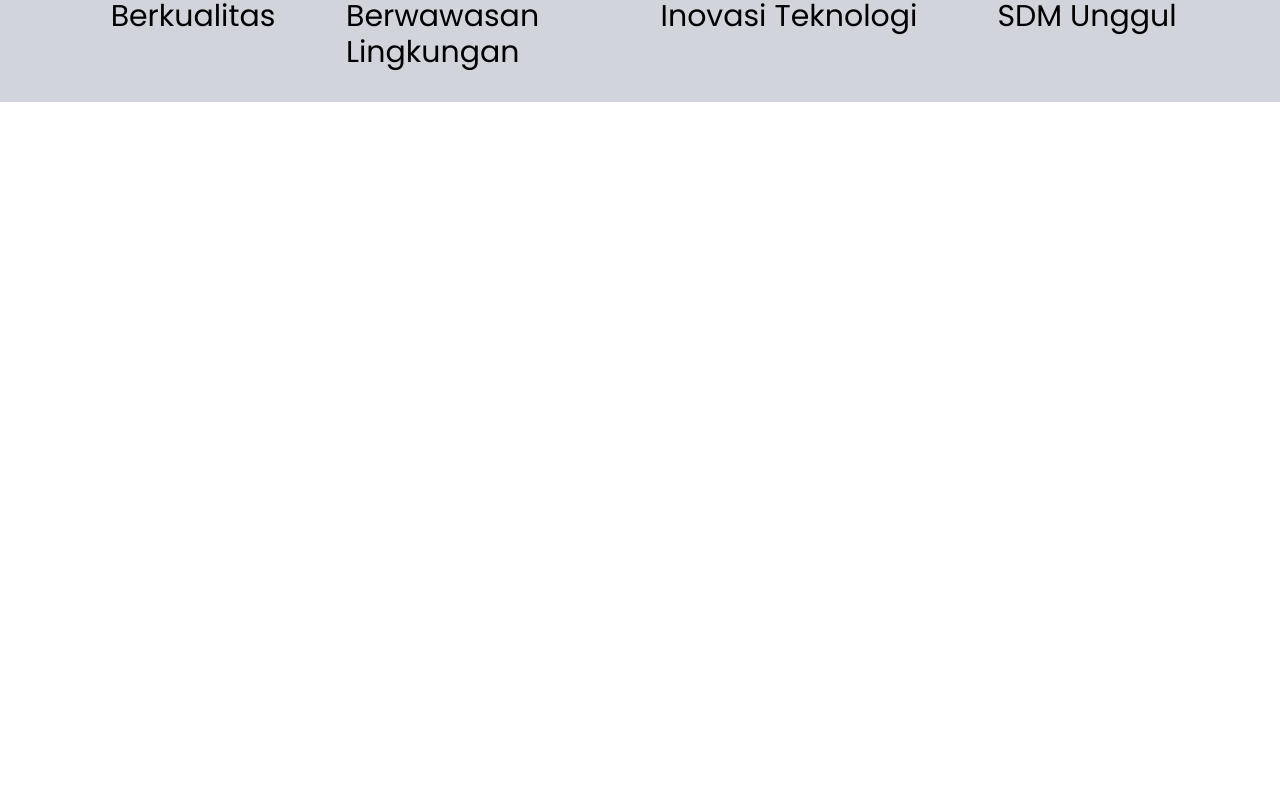
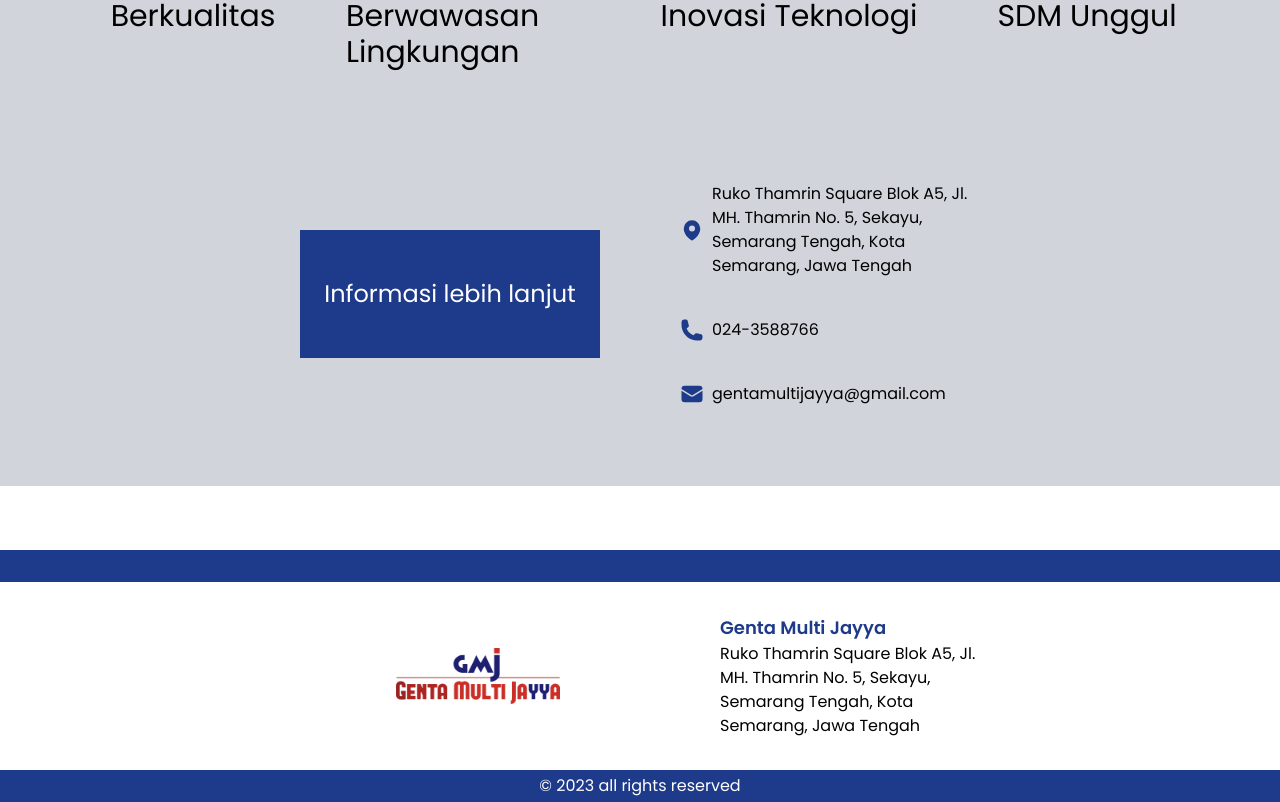
Before and after one commit to dzakwandp/gentamj, a Vue app: page /home in a window 1280 px wide. Shown: the part 1958-2760 px from the top of the page. Before the commit the page ends 2124 px from the top, so only its background shows below. Built offline with nearby package versions, Linux system fonts and the light colour scheme; what tailwindcss-bg-patterns would draw is missing.

Commit message:
[Update] Home: finalizing home page

```diff
--- a/src/components/footer.vue
+++ b/src/components/footer.vue
@@ -1,13 +1,35 @@
 <template lang="">
-    <div>
+  <div class="flex flex-col w-full mt-16">
+    <div class="flex w-full h-8 bg-blue-900"></div>
+    <div class="flex w-full h-max p-8 gap-40">
+      <!-- logo section -->
+      <div class="flex w-1/2 justify-end items-center">
+        <img class="h-14" :src="logo" />
+      </div>
 
+      <!-- address section -->
+      <div class="flex flex-col w-1/2">
+        <h1 class="text-lg font-semibold text-blue-900">Genta Multi Jayya</h1>
+        <p class="w-1/2">
+          Ruko Thamrin Square Blok A5, Jl. MH. Thamrin No. 5, Sekayu, Semarang
+          Tengah, Kota Semarang, Jawa Tengah
+        </p>
+      </div>
     </div>
+    <div class="flex w-full h-8 justify-center items-center bg-blue-900">
+      <p class="text-white">© 2023 all rights reserved</p>
+    </div>
+  </div>
 </template>
 <script>
+import Logo from "@/assets/logo/genta_logo.png";
+
 export default {
-
-}
+  data() {
+    return {
+      logo: Logo,
+    };
+  },
+};
 </script>
-<style lang="">
-
-</style>
+<style lang=""></style>
--- a/src/components/icons/check.vue
+++ b/src/components/icons/check.vue
@@ -6,7 +6,7 @@
       viewBox="0 0 24 24"
       stroke-width="1.5"
       stroke="currentColor"
-      class="w-16 h-16">
+      class="w-14 h-14">
       <path
         stroke-linecap="round"
         stroke-linejoin="round"
--- a/src/components/icons/cpu.vue
+++ b/src/components/icons/cpu.vue
@@ -4,7 +4,7 @@
       xmlns="http://www.w3.org/2000/svg"
       viewBox="0 0 24 24"
       fill="currentColor"
-      class="w-16 h-16">
+      class="w-14 h-14">
       <path d="M16.5 7.5h-9v9h9v-9z" />
       <path
         fill-rule="evenodd"
--- a/src/components/icons/earth.vue
+++ b/src/components/icons/earth.vue
@@ -4,7 +4,7 @@
       xmlns="http://www.w3.org/2000/svg"
       viewBox="0 0 24 24"
       fill="currentColor"
-      class="w-16 h-16">
+      class="w-14 h-14">
       <path
         d="M15.75 8.25a.75.75 0 01.75.75c0 1.12-.492 2.126-1.27 2.812a.75.75 0 11-.992-1.124A2.243 2.243 0 0015 9a.75.75 0 01.75-.75z" />
       <path
--- a/src/components/icons/group.vue
+++ b/src/components/icons/group.vue
@@ -4,7 +4,7 @@
       xmlns="http://www.w3.org/2000/svg"
       viewBox="0 0 24 24"
       fill="currentColor"
-      class="w-16 h-16">
+      class="w-14 h-14">
       <path
         fill-rule="evenodd"
         d="M8.25 6.75a3.75 3.75 0 117.5 0 3.75 3.75 0 01-7.5 0zM15.75 9.75a3 3 0 116 0 3 3 0 01-6 0zM2.25 9.75a3 3 0 116 0 3 3 0 01-6 0zM6.31 15.117A6.745 6.745 0 0112 12a6.745 6.745 0 016.709 7.498.75.75 0 01-.372.568A12.696 12.696 0 0112 21.75c-2.305 0-4.47-.612-6.337-1.684a.75.75 0 01-.372-.568 6.787 6.787 0 011.019-4.38z"
--- /dev/null
+++ b/src/components/icons/location.vue
@@ -0,0 +1,18 @@
+<template lang="">
+  <div>
+    <svg
+      xmlns="http://www.w3.org/2000/svg"
+      viewBox="0 0 24 24"
+      fill="currentColor"
+      class="w-6 h-6">
+      <path
+        fill-rule="evenodd"
+        d="M11.54 22.351l.07.04.028.016a.76.76 0 00.723 0l.028-.015.071-.041a16.975 16.975 0 001.144-.742 19.58 19.58 0 002.683-2.282c1.944-1.99 3.963-4.98 3.963-8.827a8.25 8.25 0 00-16.5 0c0 3.846 2.02 6.837 3.963 8.827a19.58 19.58 0 002.682 2.282 16.975 16.975 0 001.145.742zM12 13.5a3 3 0 100-6 3 3 0 000 6z"
+        clip-rule="evenodd" />
+    </svg>
+  </div>
+</template>
+<script>
+export default {};
+</script>
+<style lang=""></style>
--- /dev/null
+++ b/src/components/icons/mail.vue
@@ -0,0 +1,18 @@
+<template lang="">
+  <div>
+    <svg
+      xmlns="http://www.w3.org/2000/svg"
+      viewBox="0 0 24 24"
+      fill="currentColor"
+      class="w-6 h-6">
+      <path
+        d="M1.5 8.67v8.58a3 3 0 003 3h15a3 3 0 003-3V8.67l-8.928 5.493a3 3 0 01-3.144 0L1.5 8.67z" />
+      <path
+        d="M22.5 6.908V6.75a3 3 0 00-3-3h-15a3 3 0 00-3 3v.158l9.714 5.978a1.5 1.5 0 001.572 0L22.5 6.908z" />
+    </svg>
+  </div>
+</template>
+<script>
+export default {};
+</script>
+<style lang=""></style>
--- /dev/null
+++ b/src/components/icons/phone.vue
@@ -0,0 +1,18 @@
+<template lang="">
+  <div>
+    <svg
+      xmlns="http://www.w3.org/2000/svg"
+      viewBox="0 0 24 24"
+      fill="currentColor"
+      class="w-6 h-6">
+      <path
+        fill-rule="evenodd"
+        d="M1.5 4.5a3 3 0 013-3h1.372c.86 0 1.61.586 1.819 1.42l1.105 4.423a1.875 1.875 0 01-.694 1.955l-1.293.97c-.135.101-.164.249-.126.352a11.285 11.285 0 006.697 6.697c.103.038.25.009.352-.126l.97-1.293a1.875 1.875 0 011.955-.694l4.423 1.105c.834.209 1.42.959 1.42 1.82V19.5a3 3 0 01-3 3h-2.25C8.552 22.5 1.5 15.448 1.5 6.75V4.5z"
+        clip-rule="evenodd" />
+    </svg>
+  </div>
+</template>
+<script>
+export default {};
+</script>
+<style lang=""></style>
--- a/src/layout/default.vue
+++ b/src/layout/default.vue
@@ -1,13 +1,15 @@
 <template lang="">
   <div>
-    <Navbar/>
-    <RouterView/>
+    <Navbar />
+    <RouterView />
+    <Footer />
   </div>
 </template>
 <script>
 import Navbar from "@/components/navbar.vue";
+import Footer from "@/components/footer.vue";
 export default {
-  components: { Navbar },
+  components: { Navbar, Footer },
 };
 </script>
 <style lang=""></style>
--- a/src/views/home.vue
+++ b/src/views/home.vue
@@ -95,7 +95,7 @@
     </div>
 
     <!-- why us section -->
-    <div class="flex flex-col w-full h-max mb-16">
+    <div class="flex flex-col w-full h-max">
       <div
         class="w-max text-4xl bg-blue-900 text-white font-medium self-center px-12 py-8 z-10">
         Mengapa Kami?
@@ -103,28 +103,57 @@
       <div
         class="flex w-full h-max text-xl bg-gray-300 text-black font-normal self-center text-justify px-12 pb-8 pt-16 -mt-12 z-0 gap-2">
         <div class="flex flex-col h-max w-1/4 items-center justify-center">
-          <div class="rounded-full h-max w-max p-1 bg-blue-900">
+          <div class="rounded-full h-max w-max p-2 bg-blue-900">
             <Check class="text-white" />
           </div>
           <span class="text-3xl">Berkualitas</span>
         </div>
         <div class="flex flex-col h-max w-1/4 items-center justify-center">
-          <div class="rounded-full h-max w-max p-1 bg-blue-900">
+          <div class="rounded-full h-max w-max p-2 bg-blue-900">
             <Earth class="text-white" />
           </div>
           <span class="text-3xl">Berwawasan Lingkungan</span>
         </div>
         <div class="flex flex-col h-max w-1/4 items-center justify-center">
-          <div class="rounded-full h-max w-max p-1 bg-blue-900">
+          <div class="rounded-full h-max w-max p-2 bg-blue-900">
             <Cpu class="text-white" />
           </div>
           <span class="text-3xl">Inovasi Teknologi</span>
         </div>
         <div class="flex flex-col h-max w-1/4 items-center justify-center">
-          <div class="rounded-full h-max w-max p-1 bg-blue-900">
+          <div class="rounded-full h-max w-max p-2 bg-blue-900">
             <Group class="text-white" />
           </div>
           <span class="text-3xl">SDM Unggul</span>
+        </div>
+      </div>
+    </div>
+
+    <!-- contact us -->
+    <div class="flex w-full h-96 bg-gray-300 gap-20">
+      <div class="flex w-1/2 h-full items-center justify-end">
+        <div
+          class="flex w-40 h-80 -mr-4 z-0 pattern-cross pattern-slate-700 pattern-bg-gray-300 pattern-size-6 pattern-opacity-20"></div>
+        <div
+          class="flex w-1/2 h-1/3 bg-blue-900 items-center justify-center z-10">
+          <span class="text-2xl text-white">Informasi lebih lanjut</span>
+        </div>
+      </div>
+      <div class="flex flex-col w-1/2 h-full justify-center gap-10">
+        <div class="flex w-1/2 gap-2 items-center">
+          <Location class="text-blue-900" />
+          <p>
+            Ruko Thamrin Square Blok A5, Jl. MH. Thamrin No. 5, Sekayu, Semarang
+            Tengah, Kota Semarang, Jawa Tengah
+          </p>
+        </div>
+        <div class="flex w-1/2 gap-2 items-center">
+          <Phone class="text-blue-900" />
+          <p>024-3588766</p>
+        </div>
+        <div class="flex w-1/2 gap-2 items-center">
+          <Mail class="text-blue-900" />
+          <p>gentamultijayya@gmail.com</p>
         </div>
       </div>
     </div>
@@ -143,6 +172,9 @@ import Check from "@/components/icons/check.vue";
 import Cpu from "@/components/icons/cpu.vue";
 import Earth from "@/components/icons/earth.vue";
 import Group from "@/components/icons/group.vue";
+import Location from "@/components/icons/location.vue";
+import Mail from "@/components/icons/mail.vue";
+import Phone from "@/components/icons/phone.vue";
 
 export default {
   components: {
@@ -154,6 +186,9 @@ export default {
     Earth,
     Cpu,
     Group,
+    Location,
+    Mail,
+    Phone,
   },
 
   data() {
@@ -184,4 +219,8 @@ export default {
 .carousel__next {
   color: #ffffff;
 }
+.carousel__prev:hover,
+.carousel__next:hover {
+  color: #1e3a8a;
+}
 </style>
```
